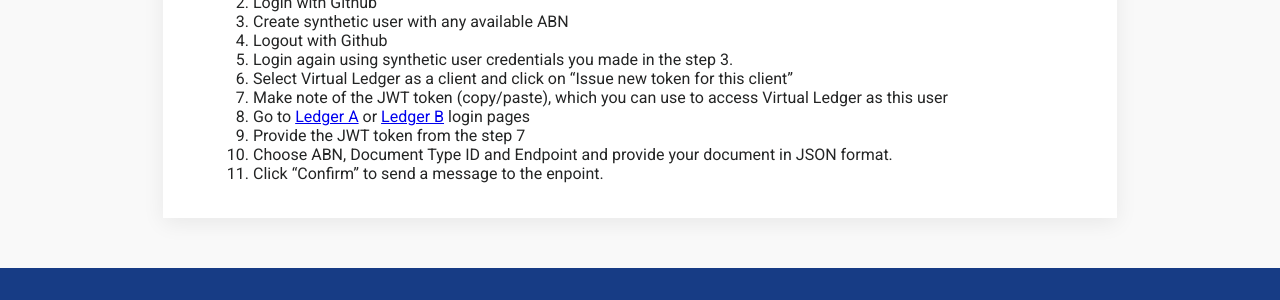
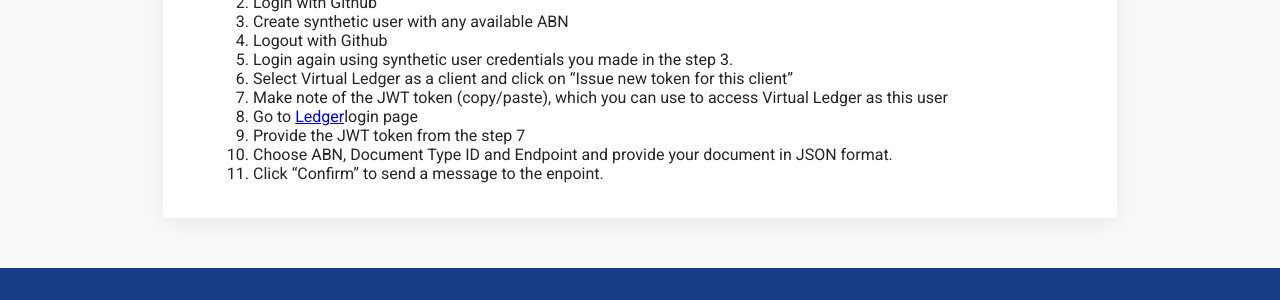
Before and after one commit to test-point/test-point.github.io, a Jekyll site: the page built from pages/bill.md, in a window 1280 px wide. Shown: the part 1518-1818 px from the top of the page. Built offline with Jekyll 4.4.1, drawn with Linux system fonts in a browser that asks for light colours.

Commit message:
Update bill.md

```diff
--- a/pages/bill.md
+++ b/pages/bill.md
@@ -32,7 +32,7 @@ Instructions:
 5.  Login again using synthetic user credentials you made in the step 3.
 6.  Select Virtual Ledger as a client and click on "Issue new token for this client"
 7.  Make note of the JWT token (copy/paste), which you can use to access Virtual Ledger as this user
-8.  Go to [Ledger A](http://ledger-a.testpoint.io/login) or [Ledger B](http://ledger-b.testpoint.io/login) login pages
+8.  Go to [Ledger](http://ledger.testpoint.io/login)login page
 9.  Provide the JWT token from the step 7
 10. Choose ABN, Document Type ID and Endpoint and provide your document in JSON format.
 11. Click "Confirm" to send a message to the enpoint.
```
